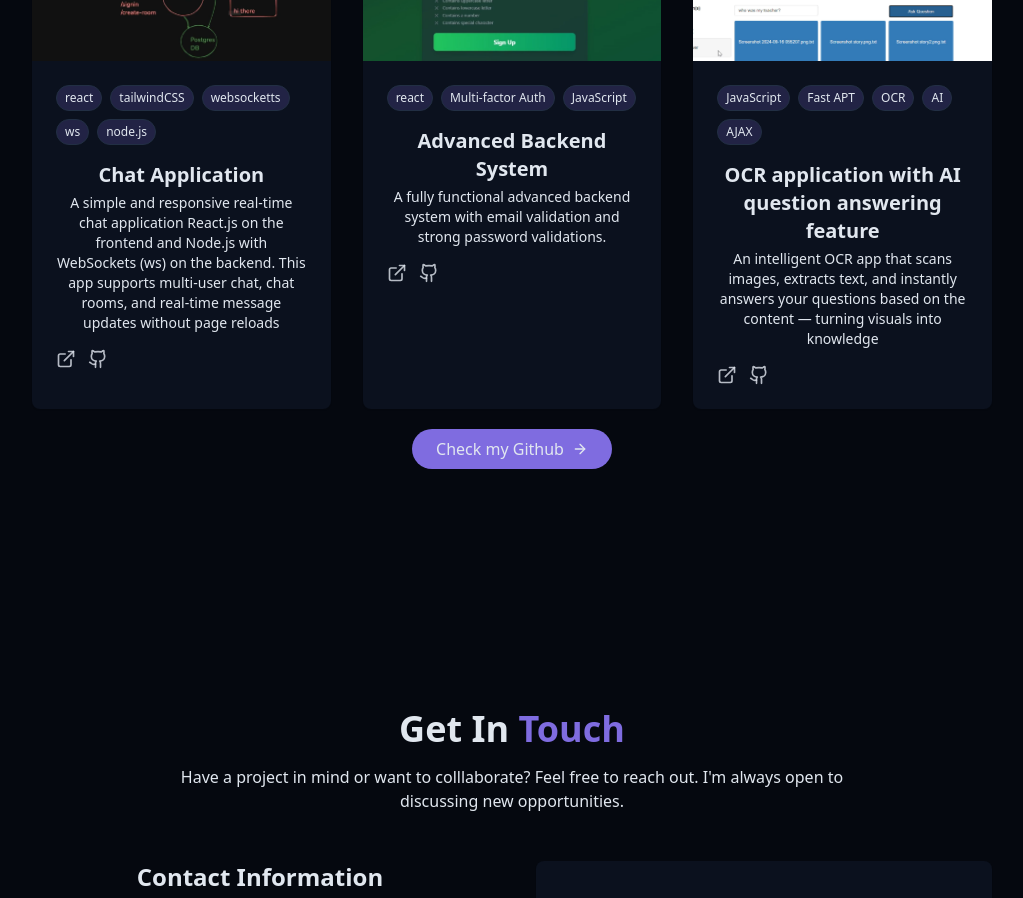
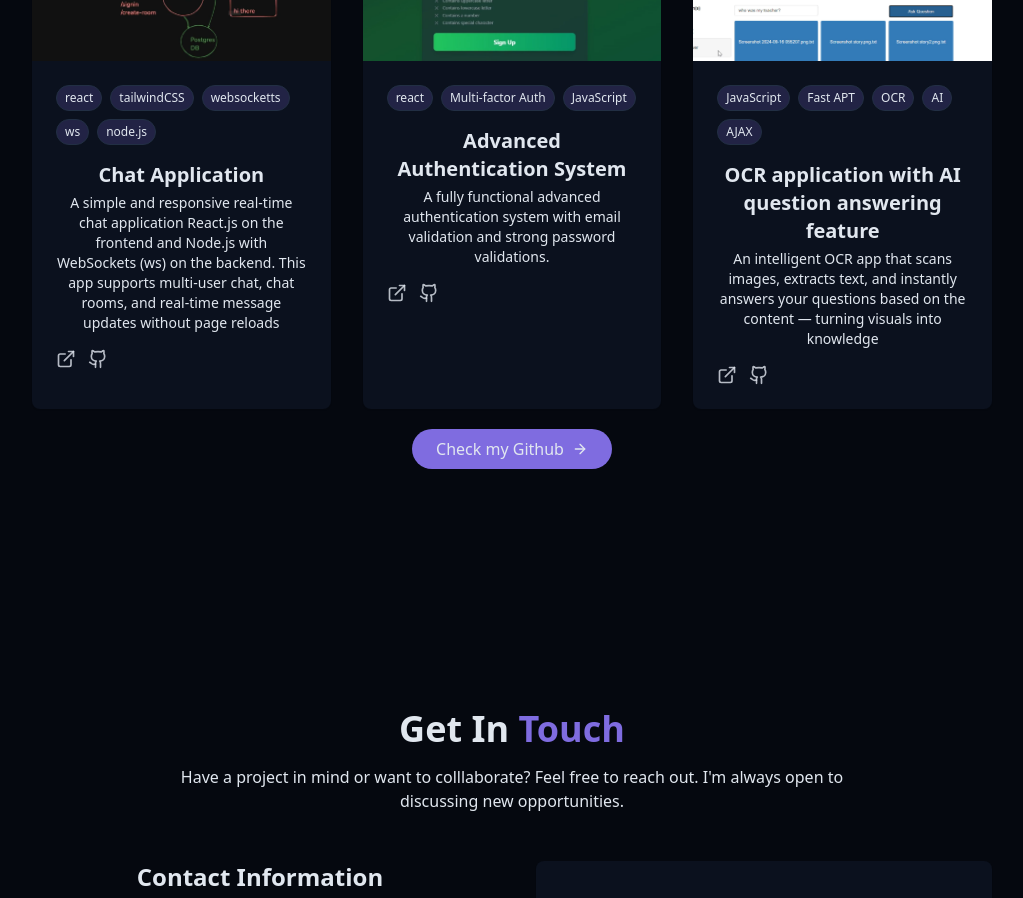
Before and after one commit to dev-sreya/my-portfolio, a React (Vite) app: page / in a window 1280 px wide. Shown: the part 6000-6898 px from the top of the page, without its empty margins (128-1151 px from the left). Built offline with nearby package versions, Linux system fonts and the light colour scheme.

Commit message:
updated some links

```diff
--- a/src/components/ProjectsSection.jsx
+++ b/src/components/ProjectsSection.jsx
@@ -28,7 +28,7 @@ const projects = [
         description: 'A modern stunning developer porfolio with all the necessary sections with eye-catchy animations.',
         image: '/projects/project3.png',
         tags: ['react', 'tailwindCSS', 'JavaScript','Framer motion' ],
-        demoUrl: 'https://github.com/dev-sreya/my-portfolio',
+        demoUrl: 'https://my-portfolio-henna-alpha-44.vercel.app/',
         githubUrl: 'https://github.com/dev-sreya/my-portfolio'
 
     },
@@ -44,8 +44,8 @@ const projects = [
     },
      {
         id: 5,
-        title: 'Advanced Backend System',
-        description: 'A fully functional advanced backend system with email validation and strong password validations.',
+        title: 'Advanced Authentication System',
+        description: 'A fully functional advanced authentication system with email validation and strong password validations.',
         image: '/projects/project5.png',
         tags: ['react', 'Multi-factor Auth', 'JavaScript'],
         demoUrl: 'https://github.com/dev-sreya/advanced-auth',
```
